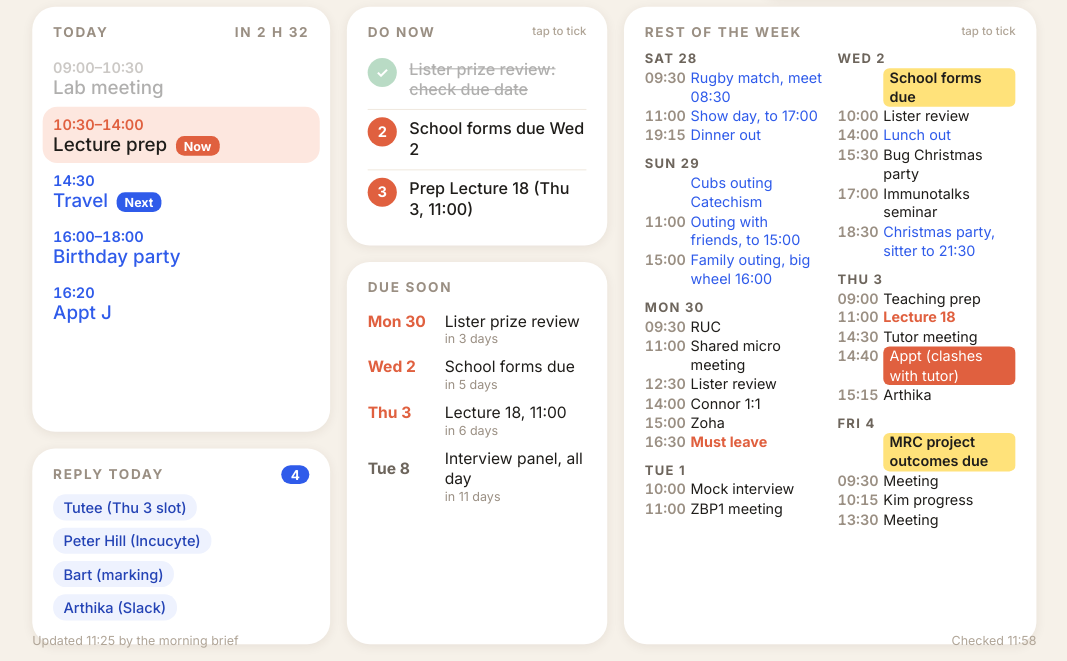
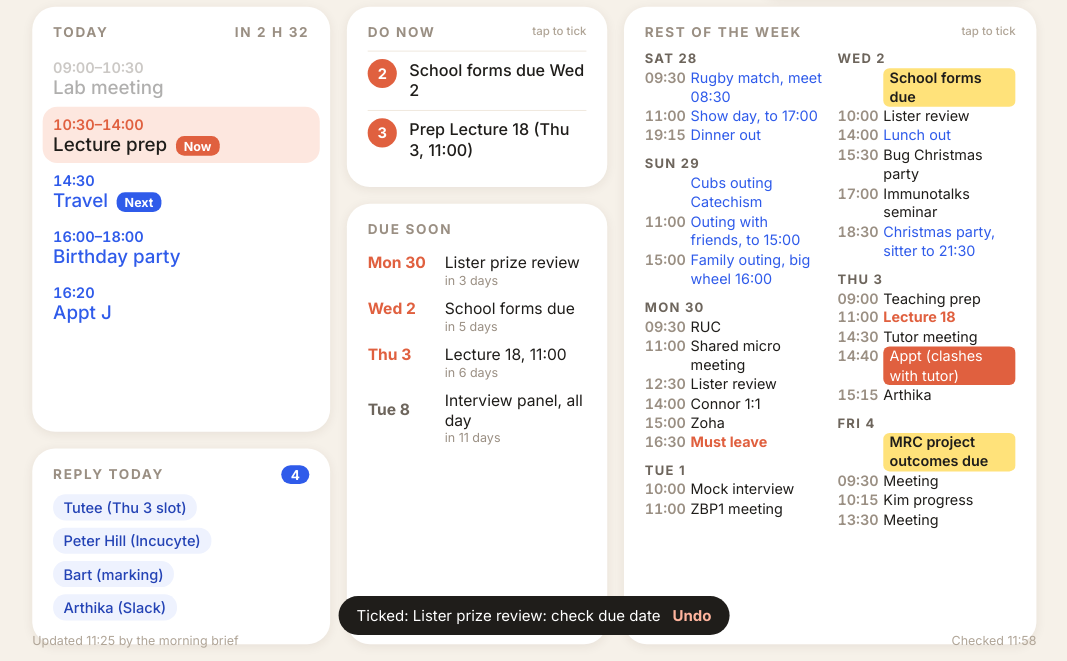
Before and after one commit to codendall/desk-screen, a plain HTML site: page ipad.html in a window 1280 px wide. Both pictures are taken after a click on the item "Lister prize review: check due date". Shown: the part 139-800 px from the top of the page, without its empty margins (106-1173 px from the left). Drawn offline with Linux system fonts and the light colour scheme.

Commit message:
iPad: ticked items disappear, with a 6-second Undo
Co-Authored-By: Claude Opus 5.5 <noreply@anthropic.com>
Claude-Session: https://claude.ai/code/session_013m37QhRnwob7FSUmyJsQpW

```diff
--- a/ipad.html
+++ b/ipad.html
@@ -68,8 +68,12 @@ ol li.done:before{content:'\2713';background:#3a9a5b}
 .tap{-webkit-tap-highlight-color:rgba(224,96,63,.15);cursor:pointer}
 .hint{font-size:11px;color:#b0a597;letter-spacing:0;text-transform:none;font-weight:500}
 #night{position:fixed;left:0;top:0;right:0;bottom:0;background:#000;z-index:99;display:none}
+.gone{display:none!important}
+#undo{position:fixed;left:50%;bottom:26px;-webkit-transform:translateX(-50%);transform:translateX(-50%);background:#1f1d1a;color:#fff;border-radius:22px;padding:10px 18px;font:15px Inter,-apple-system,Helvetica,sans-serif;z-index:50;display:none}
+#undo b{color:#ffb59e;margin-left:12px;cursor:pointer}
 </style></head><body>
 <div id="night"></div>
+<div id="undo"><span id="undot"></span><b id="undob">Undo</b></div>
 <div id="stage">
   <div class="top">
     <div><div class="clock" id="date"></div><div class="date" id="sub"></div></div>
@@ -142,9 +146,13 @@ function label(el){var c=el;while(c&&!/\bcard\b/.test(c.className||''))c=c.paren
   var t=(el.innerText||el.textContent).replace(/\b(Now|Next|CLASH|REPLY)\b/g,'').replace(/\s+/g,' ').trim();
   var n=new Date();return n.getFullYear()+'-'+pad(n.getMonth()+1)+'-'+pad(n.getDate())+' · '+sec+' · '+day+t}
 function send(text){try{var i=new Image();i.src=FORM+'?entry.113233410='+encodeURIComponent(text)+'&submit=Submit&t='+Date.now()}catch(e){}}
-function bindTicks(){var els=document.querySelectorAll('[data-k]');for(var i=0;i<els.length;i++){(function(el){var k=el.getAttribute('data-k');if(TICK[k]&&!/\bdone\b/.test(el.className))el.className+=' done';
-  if(TICK[k]&&typeof TICK[k]!=='object'){TICK[k]={t:TICK[k],s:1};send('DONE · '+label(el));saveT()}
-  el.onclick=function(){var l=label(el);if(TICK[k]){delete TICK[k];el.className=el.className.replace(/\s*done/g,'');send('UNDO · '+l)}else{TICK[k]={t:Date.now(),s:1};el.className+=' done';send('DONE · '+l)}saveT()}})(els[i])}}
+var undoT=null,undoFn=null;
+function showUndo(txt0,fn){$('undot').textContent='Ticked: '+txt0.slice(0,40);undoFn=fn;$('undo').style.display='block';clearTimeout(undoT);undoT=setTimeout(function(){$('undo').style.display='none';undoFn=null},6000)}
+function bindTicks(){var els=document.querySelectorAll('[data-k]');for(var i=0;i<els.length;i++){(function(el){var k=el.getAttribute('data-k');
+  if(TICK[k]){if(typeof TICK[k]!=='object'){TICK[k]={t:TICK[k],s:1};send('DONE · '+label(el));saveT()}el.className+=' gone'}
+  el.onclick=function(){var l=label(el);TICK[k]={t:Date.now(),s:1};saveT();send('DONE · '+l);el.className+=' done';
+    setTimeout(function(){if(TICK[k])el.className+=' gone'},700);
+    showUndo((el.innerText||'').replace(/\s+/g,' ').trim(),function(){delete TICK[k];saveT();send('UNDO · '+l);el.className=el.className.replace(/\s*(done|gone)/g,'')})}})(els[i])}}
 function render(){
   var now=new Date();
   if(!data){$('date').textContent='';return}
@@ -181,6 +189,7 @@ var NIGHT_FROM=19*60+30,NIGHT_TO=7*60+30,peekUntil=0;
 function nightCheck(){var n=new Date(),m=n.getHours()*60+n.getMinutes();var night=(m>=NIGHT_FROM||m<NIGHT_TO)&&Date.now()>peekUntil;$('night').style.display=night?'block':'none'}
 $('night').addEventListener('click',function(){peekUntil=Date.now()+60000;nightCheck()});
 setInterval(nightCheck,15000);nightCheck();
+$('undob').addEventListener('click',function(){if(undoFn)undoFn();$('undo').style.display='none';undoFn=null});
 fit();load();setInterval(render,30*1000);setInterval(load,10*60*1000);
 // Reload the whole page once a night so any design update arrives.
 setTimeout(function(){location.reload()},(function(){var n=new Date(),t=new Date(n.getFullYear(),n.getMonth(),n.getDate()+1,4,0);return t-n})());
```
